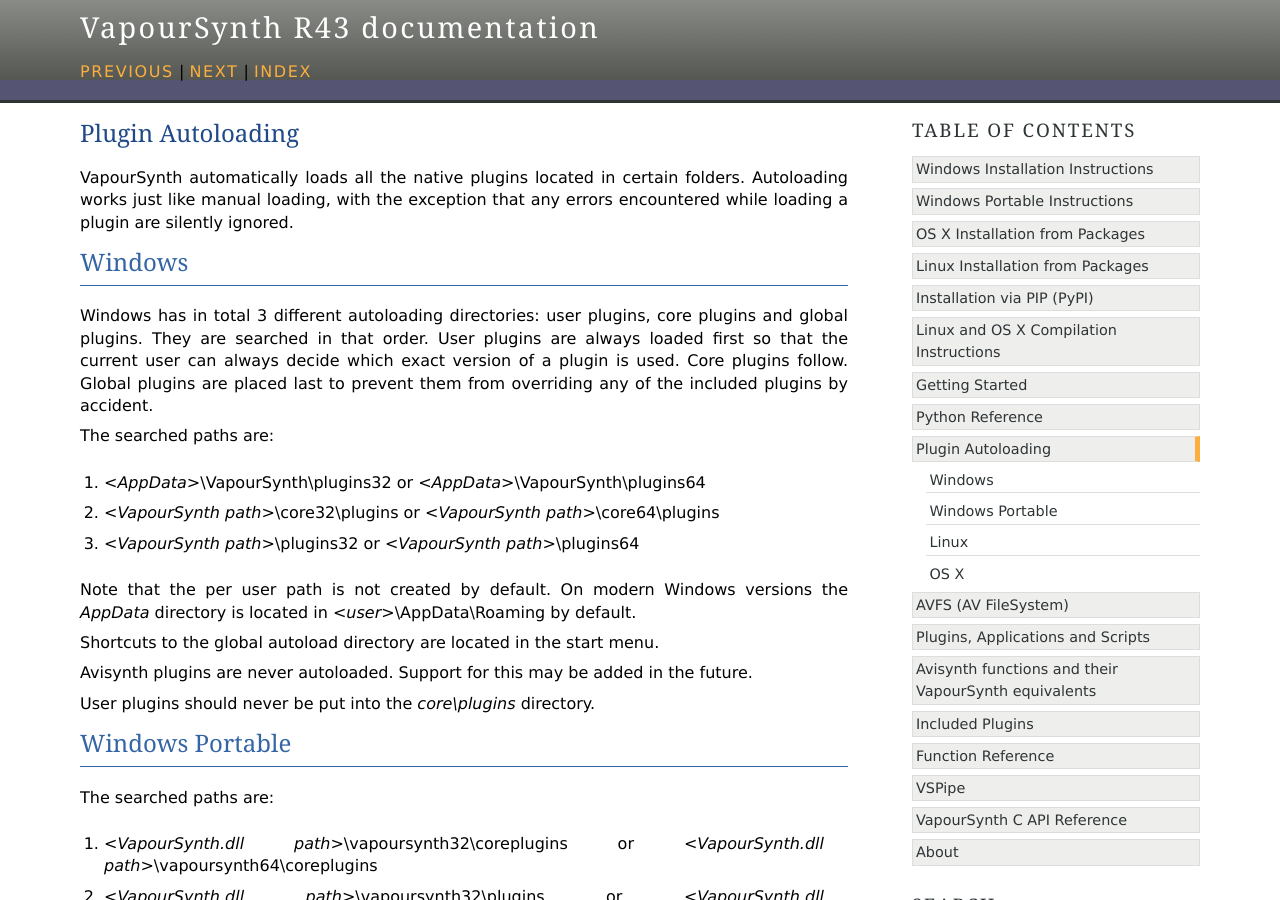
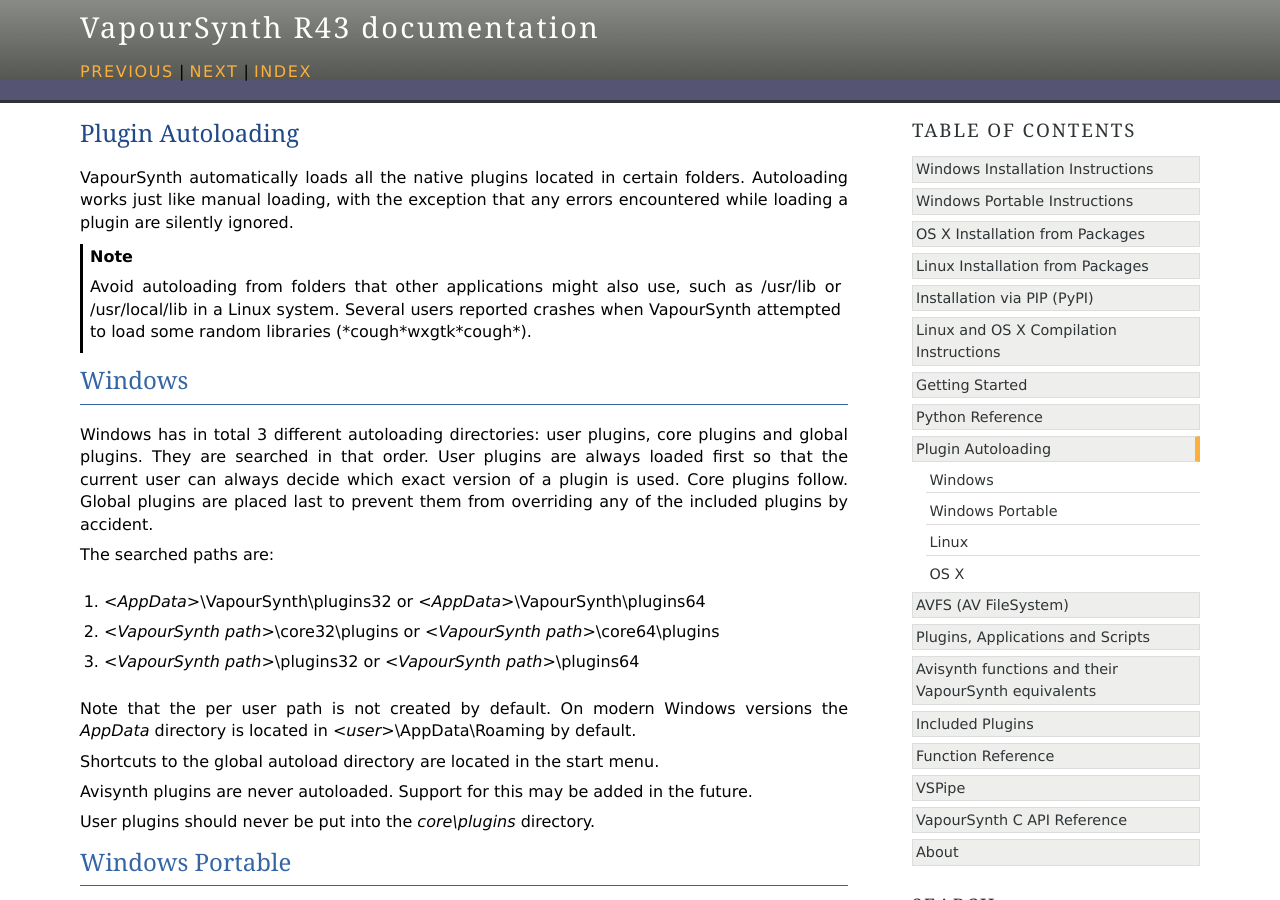
Before and after one commit to vapoursynth/vapoursynth, a Sphinx documentation site: the page built from doc/autoloading.rst, in a window 1280 px wide and 900 px high. Built offline with Sphinx 7.4.7, drawn with Linux system fonts in a browser that asks for light colours; formulas are drawn with MathJax 3.

Commit message:
doc: Add warning about autoloading from system paths

```diff
--- a/doc/autoloading.rst
+++ b/doc/autoloading.rst
@@ -4,6 +4,13 @@
 VapourSynth automatically loads all the native plugins located in certain
 folders. Autoloading works just like manual loading, with the exception
 that any errors encountered while loading a plugin are silently ignored.
+
+.. note::
+
+   Avoid autoloading from folders that other applications might also
+   use, such as /usr/lib or /usr/local/lib in a Linux system. Several
+   users reported crashes when VapourSynth attempted to load some
+   random libraries (\*cough\*wxgtk\*cough\*).
 
 
 Windows
```
